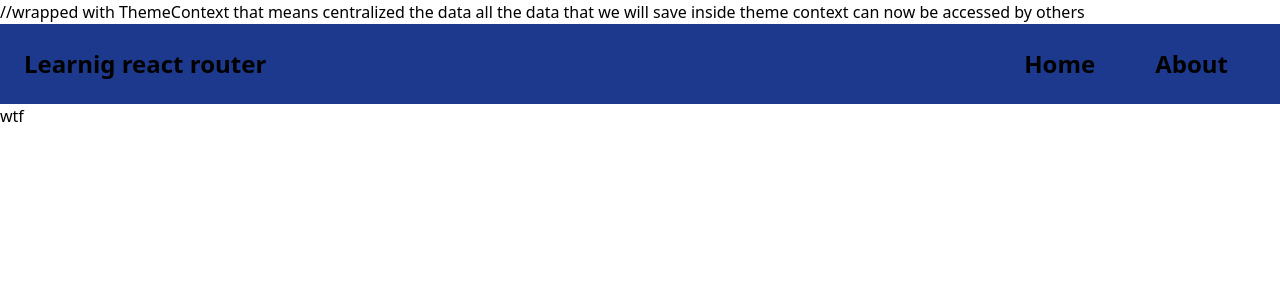
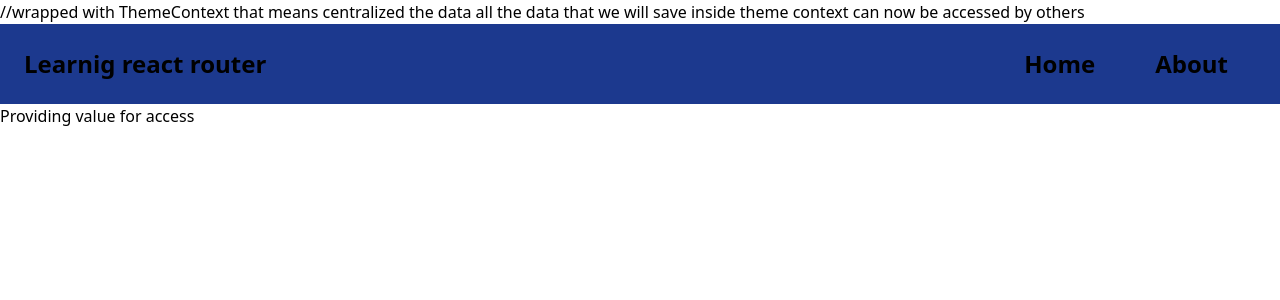
Before and after one commit to arpan7sarkar/React_Journey, a React (Vite) app in the folder 0_start/: page / in a window 1280 px wide. Shown: the top 300 px of the page. Built offline with nearby package versions, Linux system fonts and the light colour scheme.

Commit message:
completed react bsasics till routing now will dive deep into buiilding project for mastering it

```diff
--- a/0_start/src/components/ContextApi.jsx
+++ b/0_start/src/components/ContextApi.jsx
@@ -6,7 +6,7 @@ const ContextApi = () => {
     console.log(data)
   return (
     <div>
-      wtf
+        <h1>{data}</h1>
     </div>
   )
 }
```
